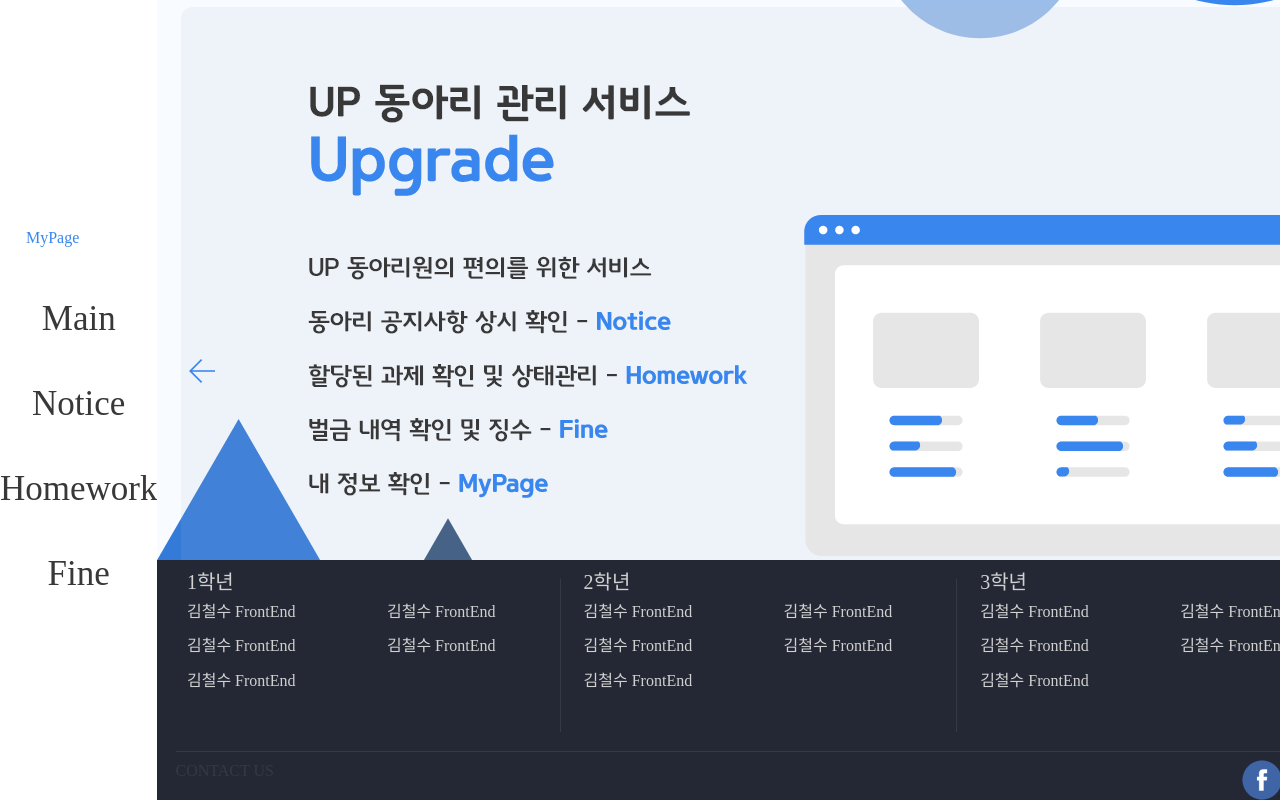
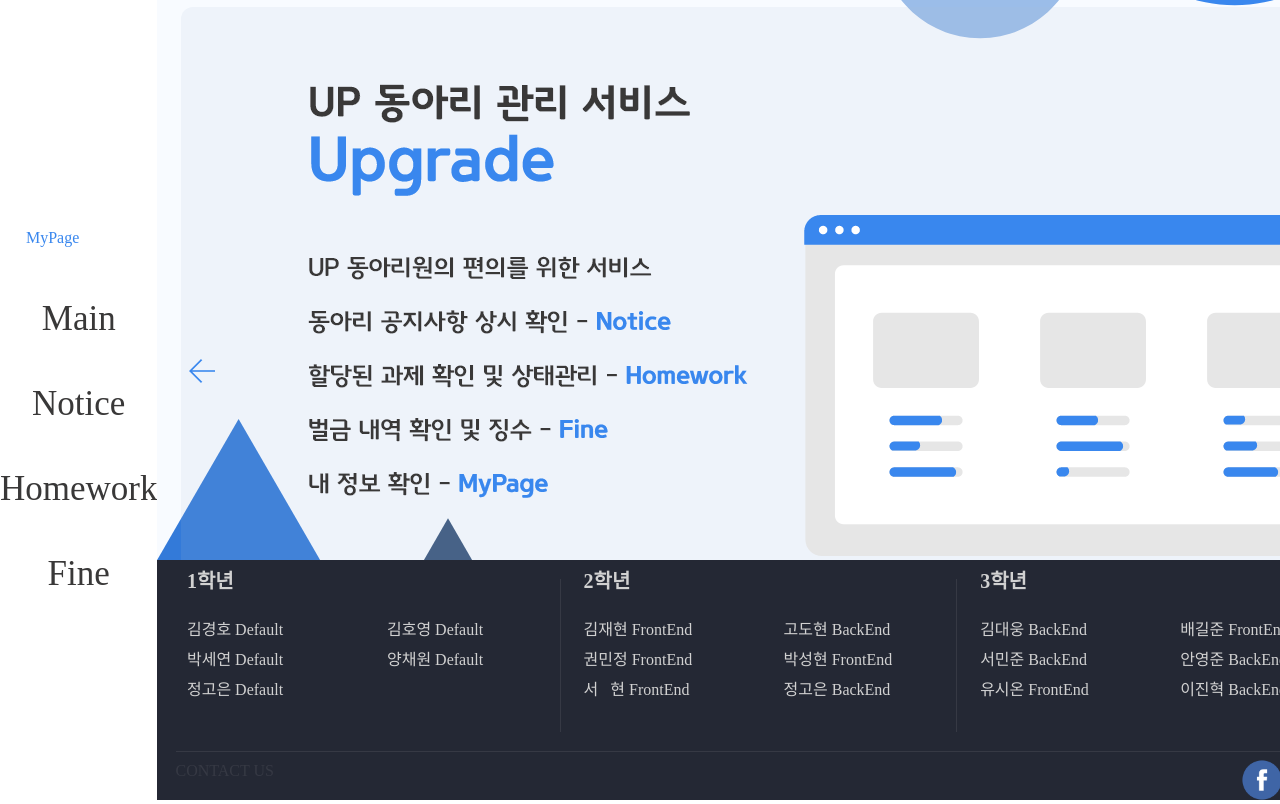
Before and after one commit to DSM-Upgrade/Client, a React app: page / in a window 1280 px wide. Shown: the top 804 px of the page. Built offline with nearby package versions, Linux system fonts and the light colour scheme.

Commit message:
[FEAT]<component/~/Footer> footer information setting

```diff
--- a/src/component/Main/Footer/Footer.js
+++ b/src/component/Main/Footer/Footer.js
@@ -10,33 +10,35 @@ const Footer = () => {
         <S.GradeWrapper>
           <S.GradeBox>1학년</S.GradeBox>
           <S.MemberBox>
-            <div>김철수 FrontEnd</div>
-            <div>김철수 FrontEnd</div>
-            <div>김철수 FrontEnd</div>
-            <div>김철수 FrontEnd</div>
-            <div>김철수 FrontEnd</div>
+            <div>김경호 Default</div>
+            <div>김호영 Default</div>
+            <div>박세연 Default</div>
+            <div>양채원 Default</div>
+            <div>정고은 Default</div>
           </S.MemberBox>
         </S.GradeWrapper>
         <S.Line />
         <S.GradeWrapper>
           <S.GradeBox>2학년</S.GradeBox>
           <S.MemberBox>
-            <div>김철수 FrontEnd</div>
-            <div>김철수 FrontEnd</div>
-            <div>김철수 FrontEnd</div>
-            <div>김철수 FrontEnd</div>
-            <div>김철수 FrontEnd</div>
+            <div>김재현 FrontEnd</div>
+            <div>고도현 BackEnd</div>
+            <div>권민정 FrontEnd</div>
+            <div>박성현 FrontEnd</div>
+            <div>서&nbsp;&nbsp;&nbsp;현 FrontEnd</div>
+            <div>정고은 BackEnd</div>
           </S.MemberBox>
         </S.GradeWrapper>
         <S.Line />
         <S.GradeWrapper>
           <S.GradeBox>3학년</S.GradeBox>
           <S.MemberBox>
-            <div>김철수 FrontEnd</div>
-            <div>김철수 FrontEnd</div>
-            <div>김철수 FrontEnd</div>
-            <div>김철수 FrontEnd</div>
-            <div>김철수 FrontEnd</div>
+            <div>김대웅 BackEnd</div>
+            <div>배길준 FrontEnd</div>
+            <div>서민준 BackEnd</div>
+            <div>안영준 BackEnd</div>
+            <div>유시온 FrontEnd</div>
+            <div>이진혁 BackEnd</div>
           </S.MemberBox>
         </S.GradeWrapper>
       </S.MemberWrapper>
--- a/src/component/Main/Footer/style.js
+++ b/src/component/Main/Footer/style.js
@@ -60,6 +60,7 @@ export const GradeBox = styled.div`
   height: 15%;
   color: #D1D1D1;
   font-size: 20px;
+  font-weight: bold;
 `
 
 export const MemberBox = styled.div`
@@ -69,6 +70,7 @@ export const MemberBox = styled.div`
   width: 100%;
   height: 80%;
   color: #D1D1D1;
+  margin-top: 30px;
 `
 
 export const Text = styled.p`
```
